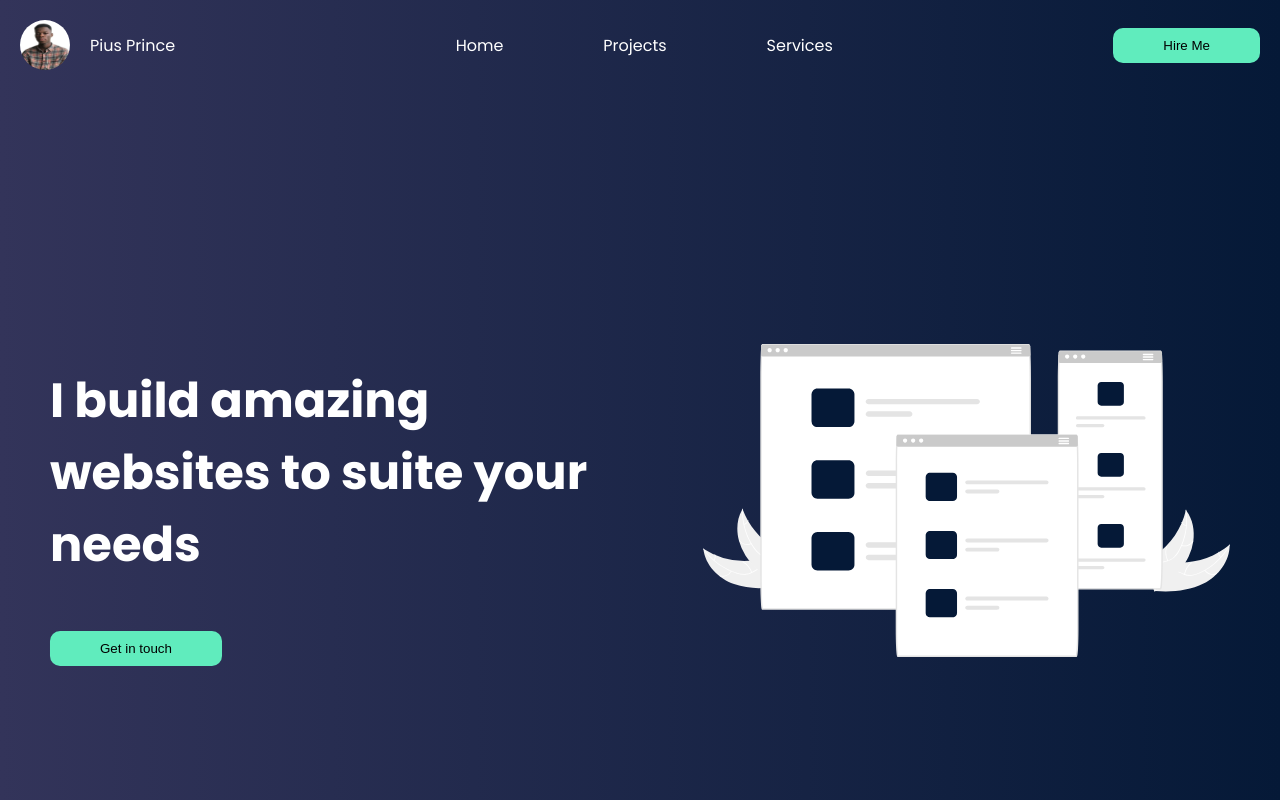
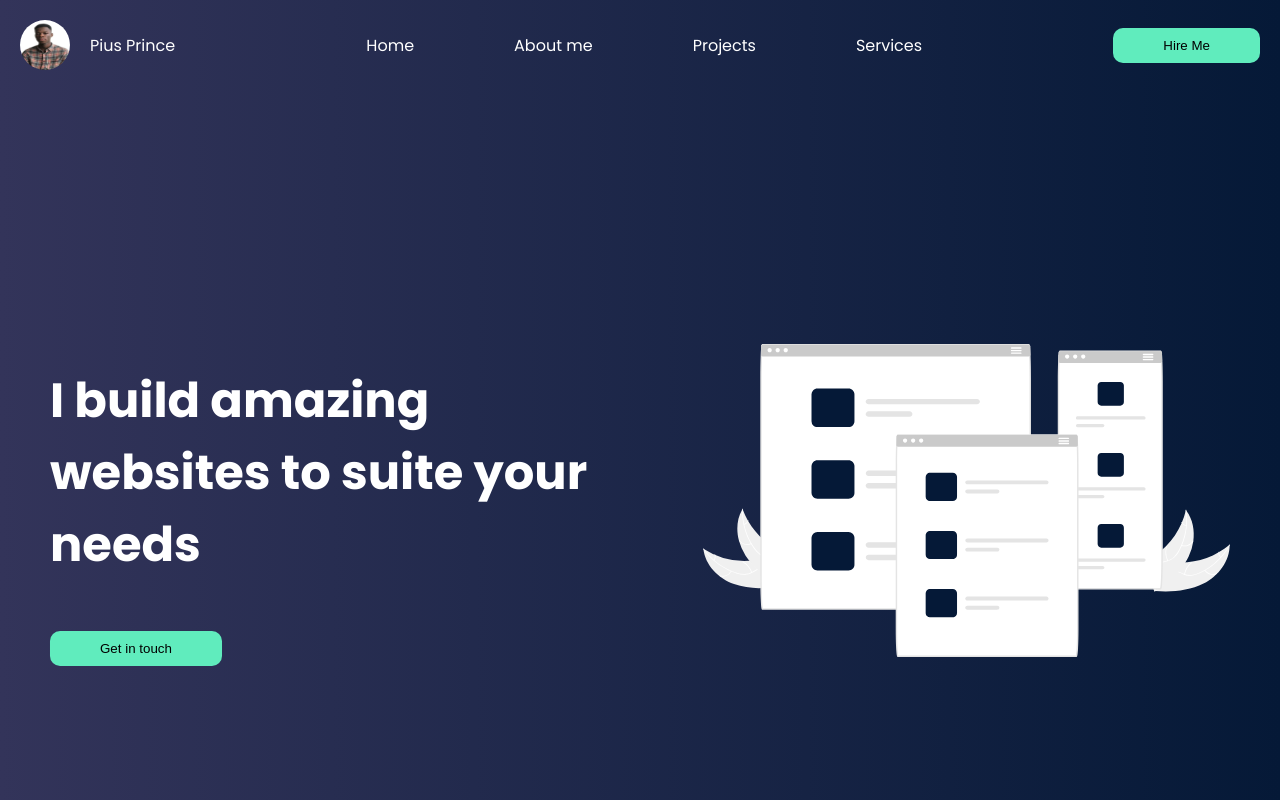
Before and after one commit to pandasoft0/react-portfolio, a React (Create React App) app: page / in a window 1280 px wide. Shown: the top 800 px of the page. Built offline with nearby package versions, Linux system fonts and the light colour scheme.

Commit message:
Update index.js

```diff
--- a/src/components/Navbar/index.js
+++ b/src/components/Navbar/index.js
@@ -20,11 +20,12 @@ const Navbar = ({profile}) => {
                 <NavLogoImgWrapper>
                     <NavLogoImg src={profile} alt="profile image"/>
                 </NavLogoImgWrapper>
-                <NavLogoText to='#'>Pius Prince</NavLogoText>
+                <NavLogoText to='/'>Pius Prince</NavLogoText>
             </NavLogo>
 
           <NavMenu>
               <NavLink to='/'>Home</NavLink>
+              <NavLink to='/about'>About me</NavLink>
               <NavLink to='/projects'>Projects</NavLink>
               <NavLink to='/services'>Services</NavLink>
 
```
